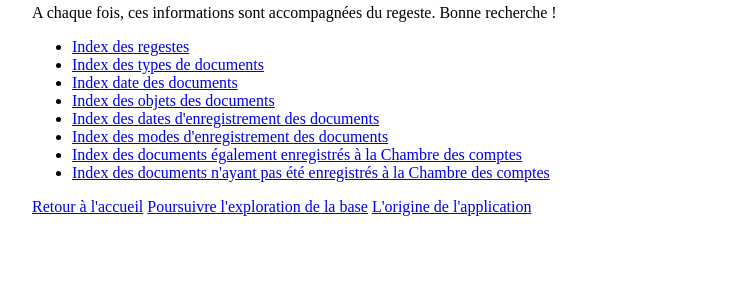
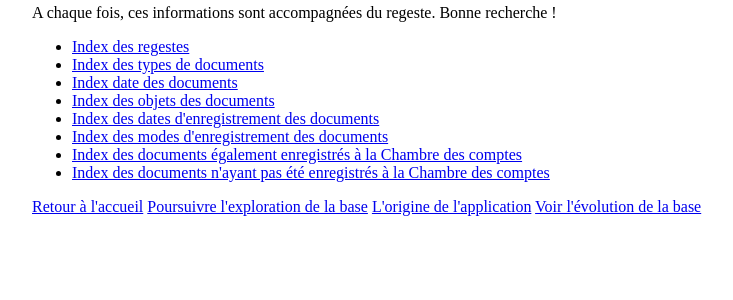
Before and after one commit to Marie-TNAH/Devoir_Python_2021, a Flask app: page /index in a window 1280 px wide. Shown: the part 320-620 px from the top of the page, without its empty margins (93-826 px from the left). Run offline with Flask 2, Linux system fonts and the light colour scheme; a user stored in the database is signed in.

Commit message:
Update index.html

```diff
--- a/Mis en registre !/application/templates/pages/index.html
+++ b/Mis en registre !/application/templates/pages/index.html
@@ -36,7 +36,7 @@ A chaque fois, ces informations sont accompagnées du regeste. Bonne recherche !
     <li><a href="{{url_for('non_chcomptes')}}">Index des documents n'ayant pas été enregistrés à la Chambre des comptes</a></li>
 </ul>
 
-    <p><a href="{{url_for('accueil')}}">Retour à l'accueil</a> <a href="{{url_for('decouvrir')}}">Poursuivre l'exploration de la base</a> <a href="{{url_for('presentation')}}">L'origine de l'application</a></p>
+    <p><a href="{{url_for('accueil')}}">Retour à l'accueil</a> <a href="{{url_for('decouvrir')}}">Poursuivre l'exploration de la base</a> <a href="{{url_for('presentation')}}">L'origine de l'application</a> {% if current_user.is_authenticated %}<a href="{{url_for('fonctionnement')}}">Voir l'évolution de la base</a>{% endif %}</p>
 </div>
 </body>
 </html>
```
